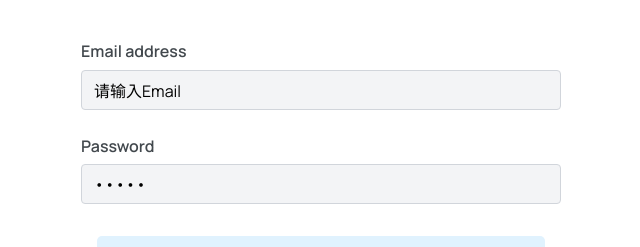
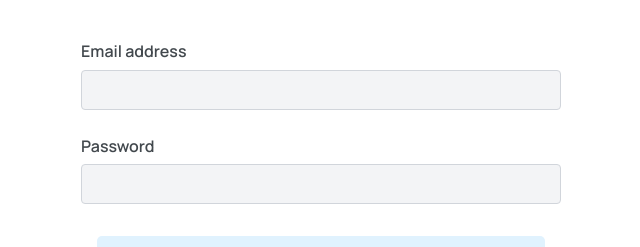
Before and after one commit to xbme2/2024-summer-web, a React (Vite) app: page /login in a window 1280 px wide. Shown: the part 324-571 px from the top of the page, without its empty margins (319-959 px from the left). Built offline with nearby package versions, Linux system fonts and the light colour scheme.

Commit message:
update login

```diff
--- a/src/features/auth/LoginForm.jsx
+++ b/src/features/auth/LoginForm.jsx
@@ -5,8 +5,8 @@ import { useLogin } from "./useLojin";
 import SpinnerMini from "../../ui/SpinnerMini";
 
 function LoginForm() {
-  const [email, setEmail] = useState("请输入Email");
-  const [password, setPassword] = useState("请输入密码");
+  const [email, setEmail] = useState("");
+  const [password, setPassword] = useState("");
   const { login, isLoading } = useLogin();
 
   function handleSubmit(e) {
```
